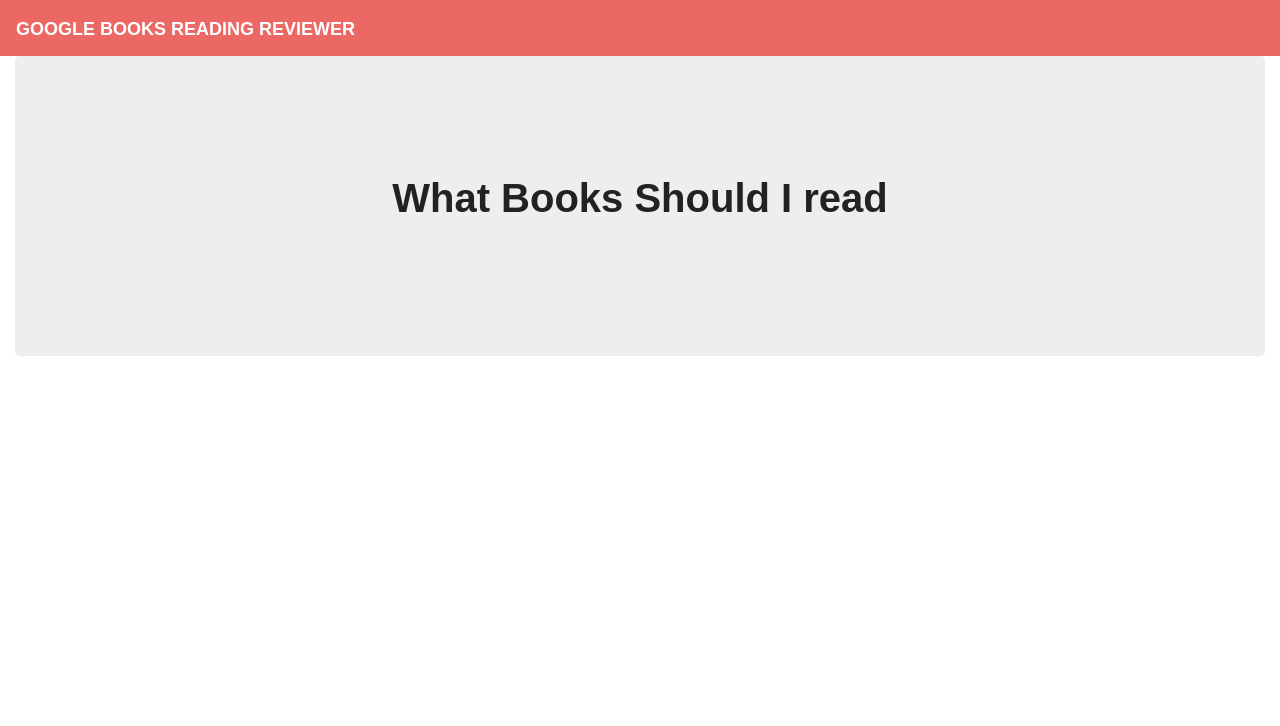
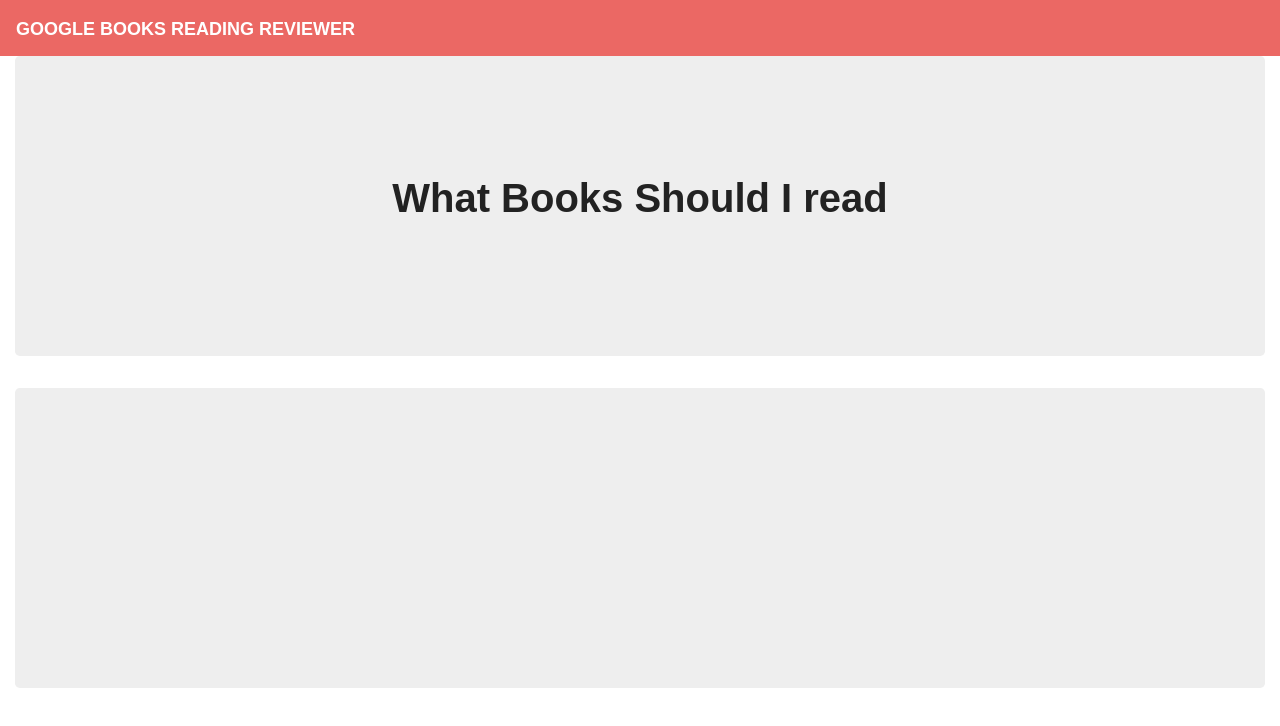
Before and after one commit to jmauro33/bookactivity, a React (Create React App) app in the folder client/: page / in a window 1280 px wide. Shown: the top 726 px of the page. Built offline with nearby package versions, Linux system fonts and the light colour scheme; no server answers; a web font is replaced by a local one.

Commit message:
setting up new frontend

```diff
--- a/client/src/pages/Books.js
+++ b/client/src/pages/Books.js
@@ -60,6 +60,11 @@ function Books() {
             </Jumbotron>
 
         </row>
+        <row>
+          <Jumbotron>
+
+          </Jumbotron>
+        </row>
       </Container>
 
     );
```
